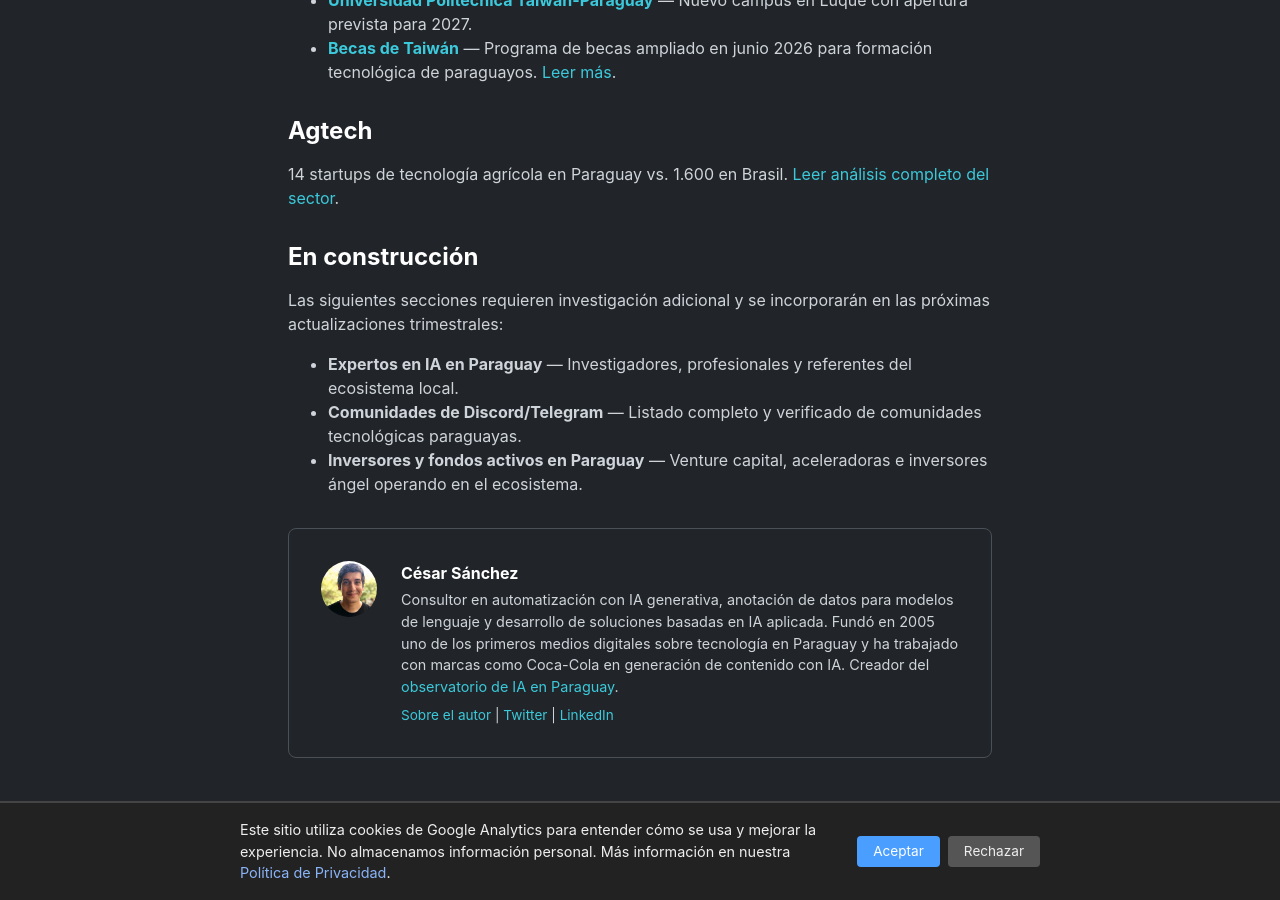
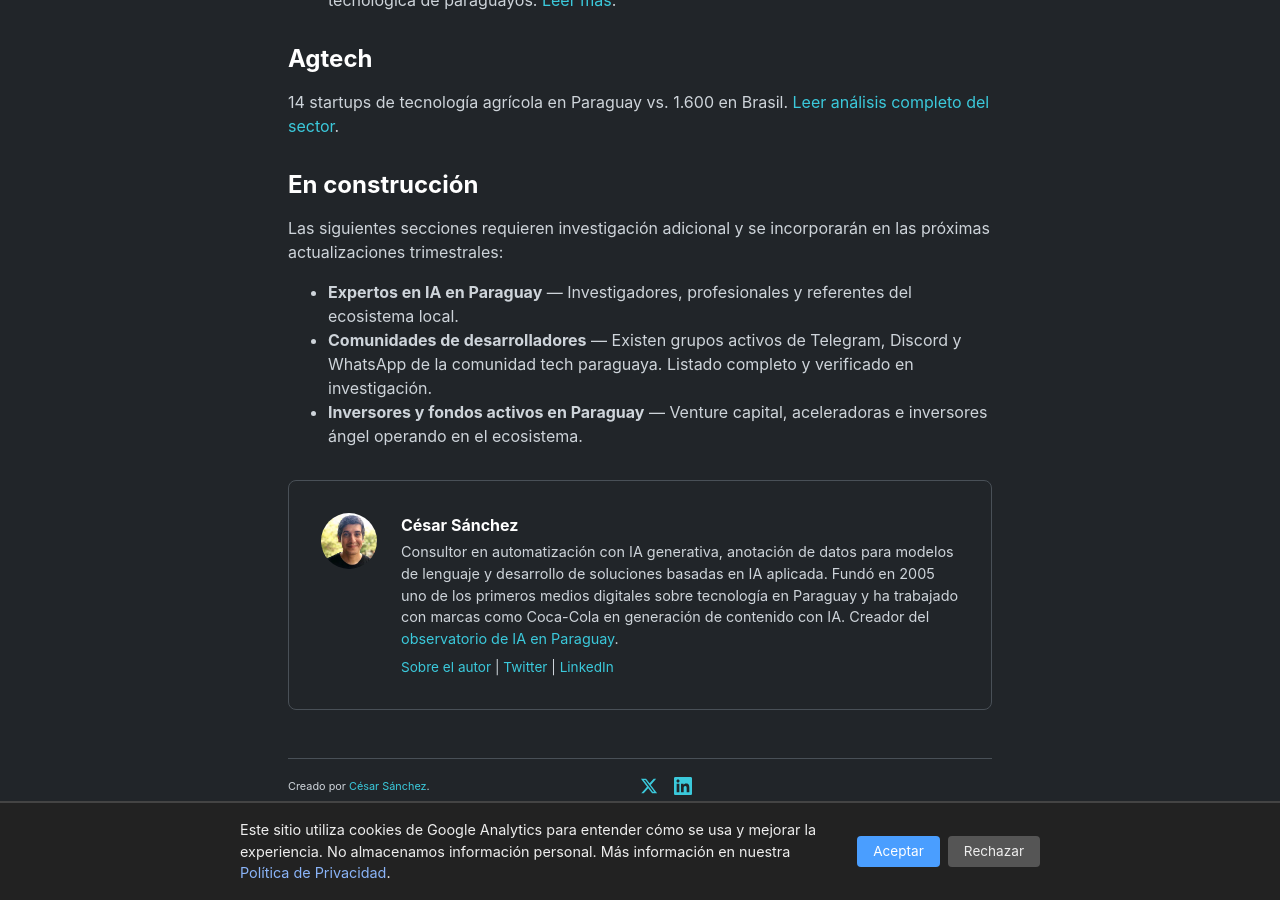
Before and after one commit to miravosqueinteresante/muchotexto.net, a Jekyll site: the page built from directorio.markdown, in a window 1280 px wide and 900 px high, scrolled down 2057 px. Built offline with Jekyll 4.4.1, drawn with Linux system fonts in a browser that asks for light colours; some of the changed text lies outside the part shown.

Commit message:
fix: move Comunidades de desarrolladores to En construccion section, merge with existing entry

```diff
--- a/directorio.markdown
+++ b/directorio.markdown
@@ -32,7 +32,6 @@
 
 - **[Cámara Paraguaya de Fintech](https://www.fintech.org.py/)** — Fundada en 2019, 120+ miembros. Agrupa al ecosistema fintech paraguayo que pasó de ~29 empresas en 2020 a más de 100. [Leer análisis](/articulos/2026/07/10/fintech-paraguay-ecosistema/).
 - **Foro Tecnológico Bilateral Paraguay-Taiwán** — 4 ediciones realizadas. Delegados de TSMC, ICDF y empresas taiwanesas participan regularmente. [Leer más](/articulos/2026/07/14/semiconductores-taiwan-paraguay/).
-- **Comunidades de desarrolladores locales** — Existen grupos activos de Telegram, Discord y WhatsApp de la comunidad tech paraguaya. *En investigación: compilar listado completo de enlaces.*
 - **[SOPAIA](https://www.sopaia.org/)** — Sociedad Paraguaya de Inteligencia Artificial. Organización que reúne a profesionales, investigadores y entusiastas de la IA en Paraguay para promover el desarrollo y la divulgación de la inteligencia artificial en el país.
 - **[AmCham Paraguay](https://www.amcham.com.py/)** — Cámara de Comercio Paraguayo-Americana. Impulsa foros internacionales para posicionar a Paraguay como hub de data centers, energía limpia e IA. Organizó el foro en Silicon Valley (junio 2026) con el MIC.
 
@@ -58,7 +57,7 @@
 Las siguientes secciones requieren investigación adicional y se incorporarán en las próximas actualizaciones trimestrales:
 
 - **Expertos en IA en Paraguay** — Investigadores, profesionales y referentes del ecosistema local.
-- **Comunidades de Discord/Telegram** — Listado completo y verificado de comunidades tecnológicas paraguayas.
+- **Comunidades de desarrolladores** — Existen grupos activos de Telegram, Discord y WhatsApp de la comunidad tech paraguaya. Listado completo y verificado en investigación.
 - **Inversores y fondos activos en Paraguay** — Venture capital, aceleradoras e inversores ángel operando en el ecosistema.
 
 <script type="application/ld+json">
```
